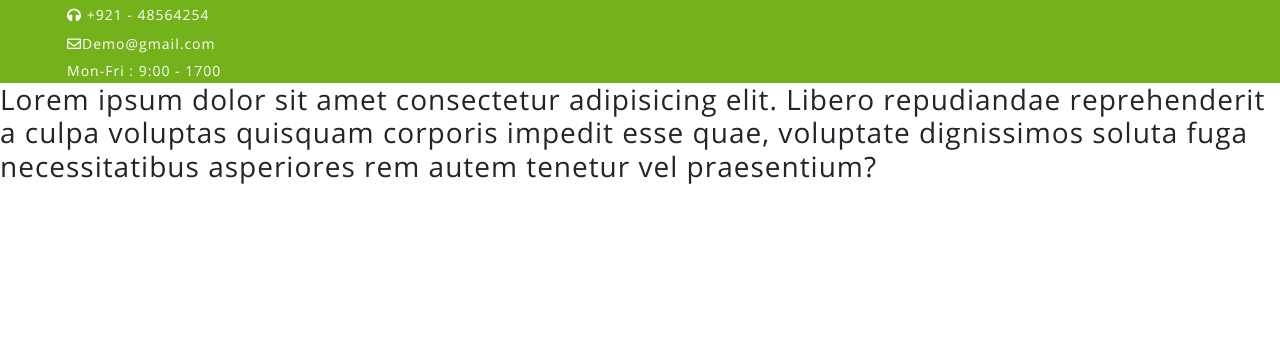
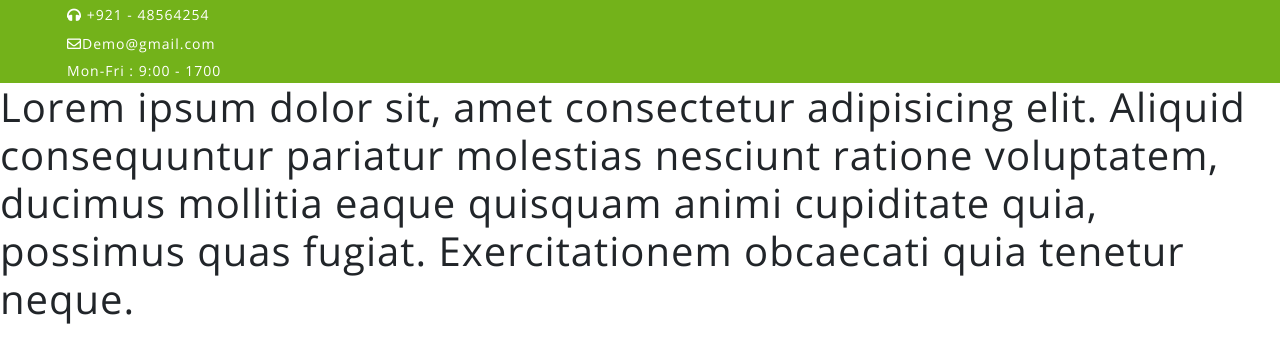
Before and after one commit to nazmulhaque109/psd-to-html, a plain HTML site: page index.html in a window 1280 px wide. Drawn offline with Linux system fonts and the light colour scheme.

Commit message:
learned added

```diff
--- a/index.html
+++ b/index.html
@@ -62,13 +62,8 @@
 
 
 
- <h3>Lorem ipsum dolor sit amet consectetur adipisicing elit. Libero repudiandae reprehenderit a culpa voluptas quisquam corporis impedit esse quae, voluptate dignissimos soluta fuga necessitatibus asperiores rem autem tenetur vel praesentium?</h3>
 
-
-
-
-
-
+<h1>Lorem ipsum dolor sit, amet consectetur adipisicing elit. Aliquid consequuntur pariatur molestias nesciunt ratione voluptatem, ducimus mollitia eaque quisquam animi cupiditate quia, possimus quas fugiat. Exercitationem obcaecati quia tenetur neque.</h1>
 
 	<!--------- jS Here --------->
 	<script src="assets/js/jquery-3.6.0.min.js"></script>
```
